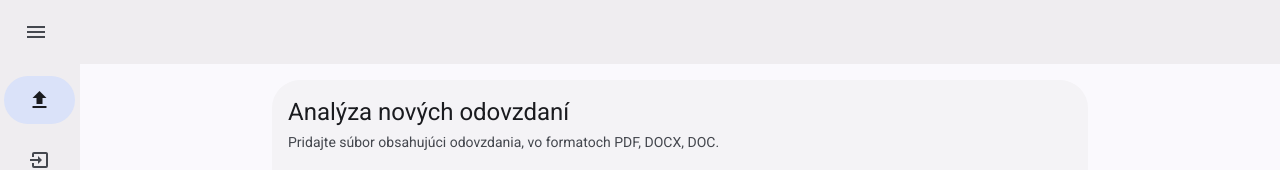
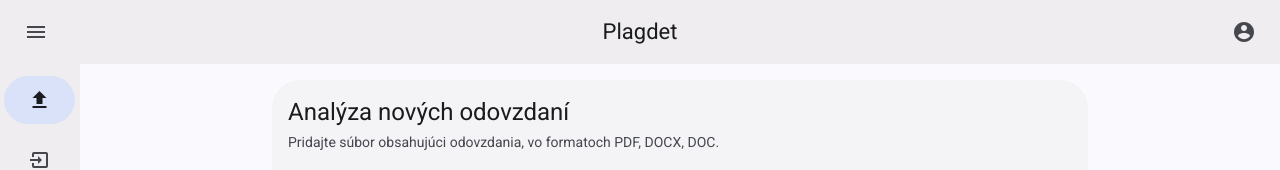
Before and after one commit to TarasHamkalo/ux-plagdet, an Angular app: page /upload in a window 1280 px wide. Shown: the top 170 px of the page. Built offline with nearby package versions, Linux system fonts and the light colour scheme.

Commit message:
feat(header): add account circle, title

```diff
--- a/src/app/components/header/header.component.html
+++ b/src/app/components/header/header.component.html
@@ -2,5 +2,8 @@
   <button mat-icon-button aria-label="Menu icon" (click)="onMenuToggle()">
     <mat-icon>menu</mat-icon>
   </button>
-
+  <h1>{{ title }}</h1>
+  <button mat-icon-button>
+    <mat-icon>account_circle</mat-icon>
+  </button>
 </mat-toolbar>
```
Also changed, not shown: src/app/components/header/header.component.ts (+7 -5 lines), 1 other file (tests, documents, lock files or other folders).
